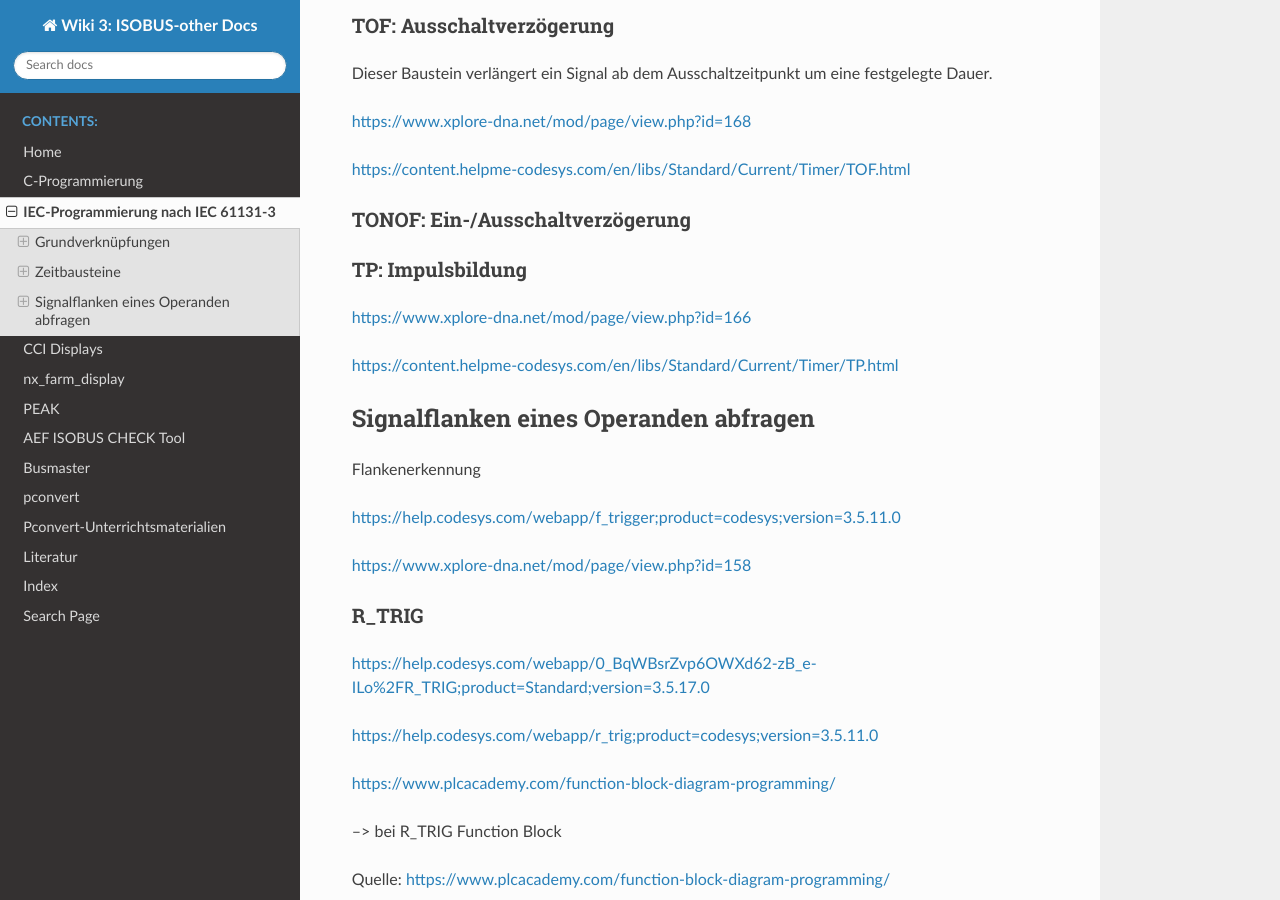
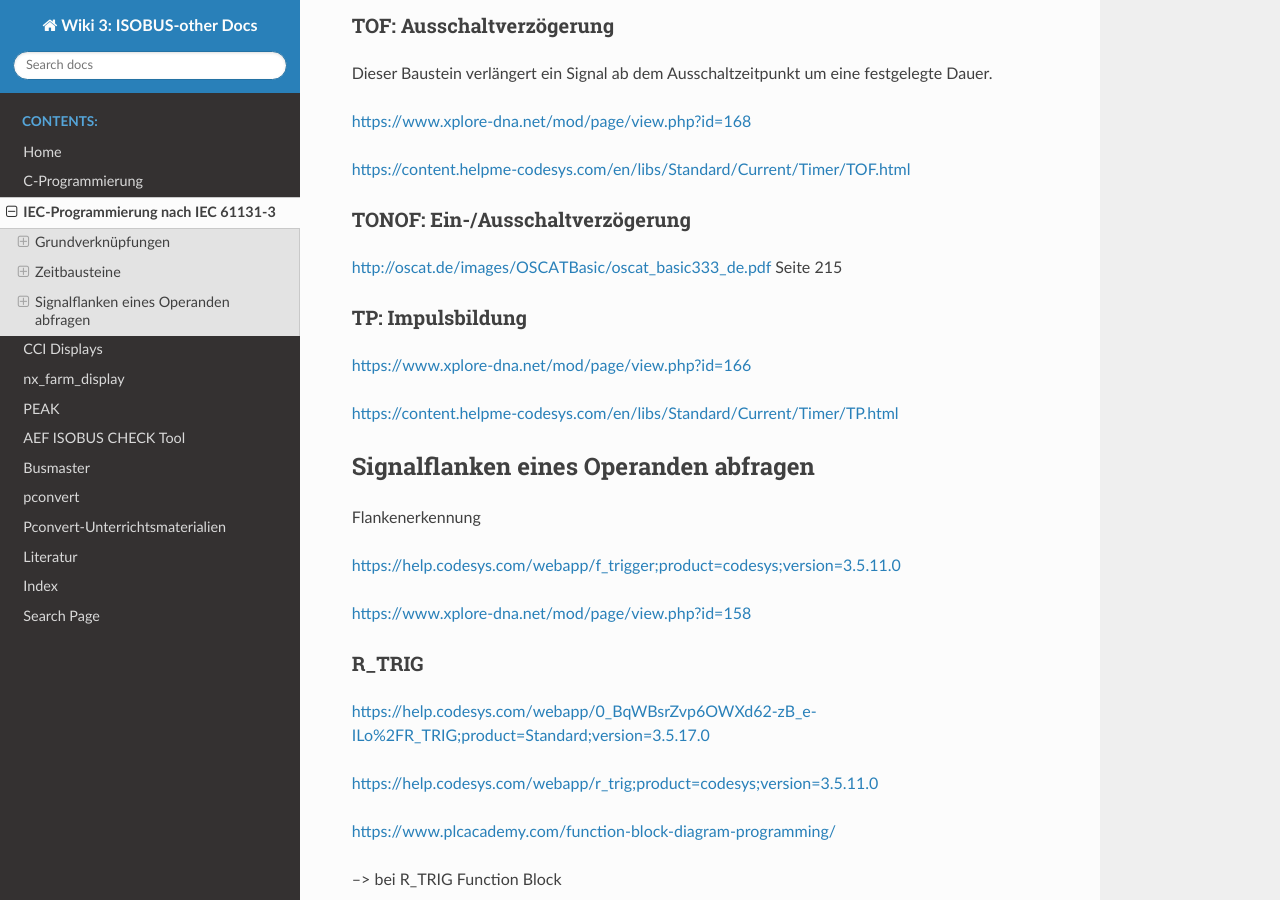
Before and after one commit to Meisterschulen-am-Ostbahnhof-Munchen/ISOBUS-other-docs, a Sphinx documentation site: the page built from docs/IEC-Programmierung.md, in a window 1280 px wide and 900 px high, scrolled down 2148 px. Built offline with Sphinx 7.4.7 and the Read the Docs theme 3.1.0, drawn with Linux system fonts in a browser that asks for light colours.

Commit message:
Update IEC-Programmierung.md

```diff
--- a/docs/IEC-Programmierung.md
+++ b/docs/IEC-Programmierung.md
@@ -90,6 +90,10 @@ Dieser Baustein verlängert ein Signal ab dem Ausschaltzeitpunkt um eine festgel
 
 ### TONOF: Ein-/Ausschaltverzögerung
 
+<http://oscat.de/images/OSCATBasic/oscat_basic333_de.pdf>
+Seite 215
+
+
 ### TP: Impulsbildung
 
 <https://www.xplore-dna.net/mod/page/view.php?id=166>
```
